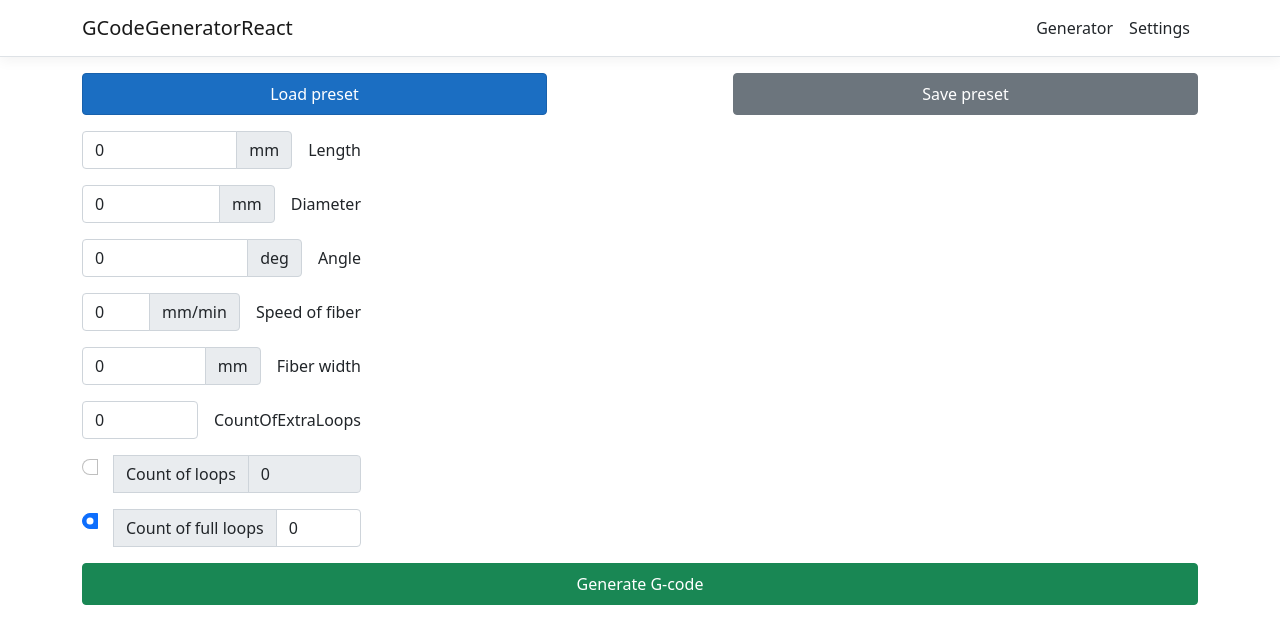
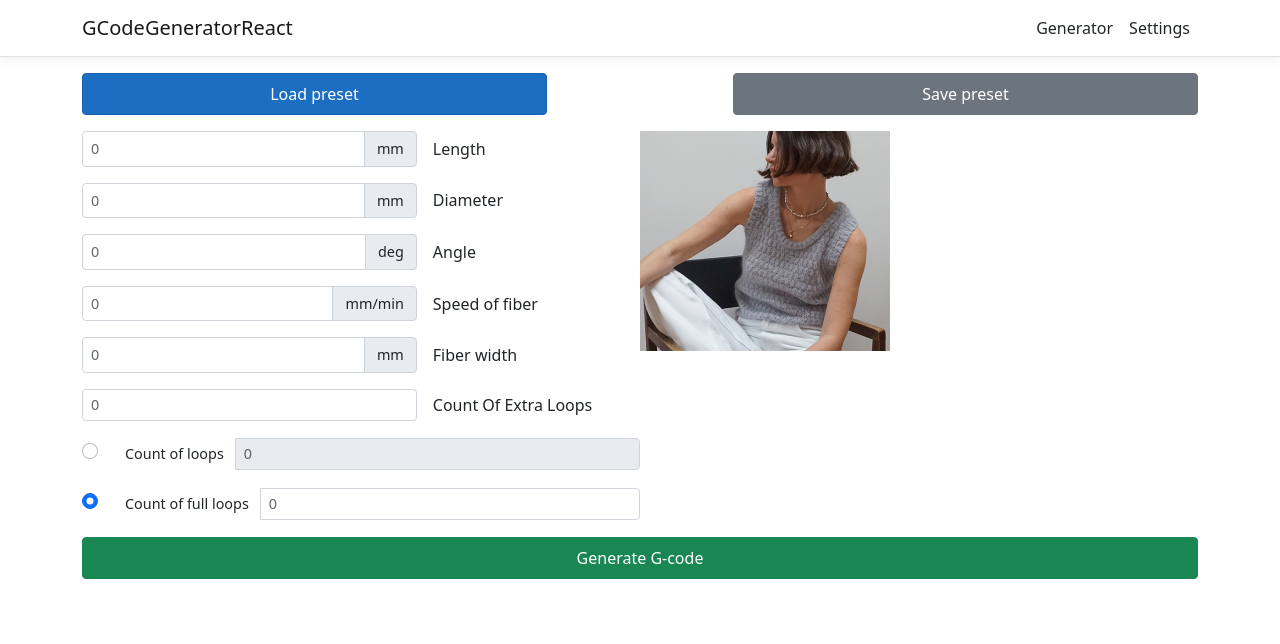
Before and after one commit to RevenkoD/GcodeGenerator, a React (Create React App) app in the folder ReactCore/GCodeGeneratorReact/GCodeGeneratorReact/ClientApp/: page / in a window 1280 px wide. Shown: the top 644 px of the page. Built offline with nearby package versions, Linux system fonts and the light colour scheme.

Commit message:
position input group

```diff
--- a/ReactCore/GCodeGeneratorReact/GCodeGeneratorReact/ClientApp/src/components/Generator.js
+++ b/ReactCore/GCodeGeneratorReact/GCodeGeneratorReact/ClientApp/src/components/Generator.js
@@ -1,5 +1,6 @@
 import React, { Component } from 'react';
 import './generator.css';
+import image from '../image/image62.png';
 
 export class Generator extends Component {
 	constructor(props) {
@@ -53,8 +54,8 @@ export class Generator extends Component {
 				</div>
 				<div className='generator__body'>
 					<div className='generator__body-inputs col-6'>
-						<div className='generator__inputs col-6'>
-							<div className="input-group mb-3">
+						<div className='generator__inputs  mb-3 '>
+							<div className="input-group">
 								<input
 									onChange={this.handleInputChange}
 									type="number"
@@ -64,10 +65,10 @@ export class Generator extends Component {
 								/>
 								<span className="input-group-text">mm</span>
 							</div>
-							<span className="">Length</span>
+							<span className="generator__inputs-name">Length</span>
 						</div>
-						<div className='generator__inputs col-6'>
-							<div className="input-group mb-3">
+						<div className='generator__inputs mb-3'>
+							<div className="input-group">
 								<input
 									onChange={this.handleInputChange}
 									type="number"
@@ -77,11 +78,11 @@ export class Generator extends Component {
 								/>
 								<span className="input-group-text">mm</span>
 							</div>
-							<span className="">Diameter</span>
+							<span className="generator__inputs-name">Diameter</span>
 						</div>
 
-						<div className='generator__inputs col-6'>
-							<div className="input-group mb-3">
+						<div className='generator__inputs mb-3'>
+							<div className="input-group">
 								<input
 									onChange={this.handleInputChange}
 									type="number"
@@ -91,11 +92,11 @@ export class Generator extends Component {
 								/>
 								<span className="input-group-text">deg</span>
 							</div>
-							<span className="">Angle</span>
+							<span className="generator__inputs-name">Angle</span>
 						</div>
 
-						<div className='generator__inputs col-6'>
-							<div className="input-group mb-3">
+						<div className='generator__inputs mb-3'>
+							<div className="input-group">
 								<input
 									onChange={this.handleInputChange}
 									type="number"
@@ -105,11 +106,11 @@ export class Generator extends Component {
 								/>
 								<span className="input-group-text">mm/min</span>
 							</div>
-							<span className="">Speed&nbsp;of&nbsp;fiber</span>
+							<span className="generator__inputs-name">Speed&nbsp;of&nbsp;fiber</span>
 						</div>
 
-						<div className='generator__inputs col-6'>
-							<div className="input-group mb-3">
+						<div className='generator__inputs mb-3'>
+							<div className="input-group">
 								<input
 									onChange={this.handleInputChange}
 									type="number"
@@ -119,11 +120,11 @@ export class Generator extends Component {
 								/>
 								<span className="input-group-text">mm</span>
 							</div>
-							<span className="">Fiber&nbsp;width</span>
+							<span className="generator__inputs-name">Fiber&nbsp;width</span>
 						</div>
 
-						<div className='generator__inputs col-6'>
-							<div className="input-group mb-3">
+						<div className='generator__inputs mb-3'>
+							<div className="input-group ">
 								<input
 									onChange={this.handleInputChange}
 									type="number"
@@ -132,11 +133,11 @@ export class Generator extends Component {
 									className="form-control"
 								/>
 							</div>
-							<span className="">CountOfExtraLoops</span>
+							<span className="generator__inputs-name">Count Of Extra Loops</span>
 						</div>
 
-						<div className='generator__radio col-6'>
-							<div className="input-group mb-3">
+						<div className='generator__radio mb-3'>
+							<div className="input-group">
 								<input
 									class="form-check-input"
 									type="radio"
@@ -157,8 +158,8 @@ export class Generator extends Component {
 							</div>
 						</div>
 
-						<div className='generator__radio col-6'>
-							<div className="input-group mb-3">
+						<div className='generator__radio mb-3'>
+							<div className="input-group">
 								<input
 									class="form-check-input"
 									type="radio"
@@ -179,7 +180,9 @@ export class Generator extends Component {
 							</div>
 						</div>
 					</div>
-					<div className='generator__body-imgs col-6'></div>
+					<div className='generator__body-imgs col-6'>
+						<img src={image}></img>
+					</div>
 				</div>
 
 				<div className='generator__gcode'>
--- a/ReactCore/GCodeGeneratorReact/GCodeGeneratorReact/ClientApp/src/components/generator.css
+++ b/ReactCore/GCodeGeneratorReact/GCodeGeneratorReact/ClientApp/src/components/generator.css
@@ -9,27 +9,50 @@
 .generator__gcode .btn{
 	padding: 0.5rem 0;
 }
-.generator__gcode{}
+.generator__gcode{
+	margin-bottom: 2rem;
+}
+
 .generator__inputs{
 	display: flex;
 	flex-direction: row;
+   align-items: center;
+	font-size: 1rem;
+}
+.generator__inputs .input-group{
+	flex: 1 1 60%;
+	display: flex;
 	flex-direction: row;
-   align-items: baseline;
 }
-.generator__inputs span{
-	margin-left: 1rem;
-
+.generator__inputs-name{
+	flex: 1 1 40%;
+	padding-left: 1rem;
 }
-.input-group{
-	width: none;
+.input-group-text{
+	font-size: 0.9rem;
+}
+.form-control:focus{
+	box-shadow: none;
+}
+.form-control {
+	padding: 0.275rem 0.5rem;
+	font-size: 0.9rem;
+	color: #212529b3;
 }
 
+.generator__radio .input-group{
+	align-items: baseline;
+}
+.generator__radio .input-group >.input-group-text{
+	background-color: #fff;
+	border: none;
+}
 .generator__radio .form-check-input{
 	margin-right: 1rem;
 }
-.input-group:not(.has-validation) > :not(:last-child):not(.dropdown-toggle):not(.dropdown-menu){
-	border-top-right-radius: none;
-   border-bottom-right-radius: none;
+.generator__radio .input-group:not(.has-validation) > :not(:last-child):not(.dropdown-toggle):not(.dropdown-menu){
+	border-top-right-radius: 8px;
+   border-bottom-right-radius: 8px;
 }
 
 .generator__body{
--- a/ReactCore/GCodeGeneratorReact/GCodeGeneratorReact/ClientApp/src/custom.css
+++ b/ReactCore/GCodeGeneratorReact/GCodeGeneratorReact/ClientApp/src/custom.css
@@ -12,3 +12,8 @@ code {
   background-color: #1b6ec2;
   border-color: #1861ac;
 }
+input::-webkit-outer-spin-button,
+input::-webkit-inner-spin-button {
+  -webkit-appearance: none;
+  margin: 0;
+}
```
Also changed, not shown: ReactCore/GCodeGeneratorReact/GCodeGeneratorReact/ClientApp/src/image/image62.png (added).
